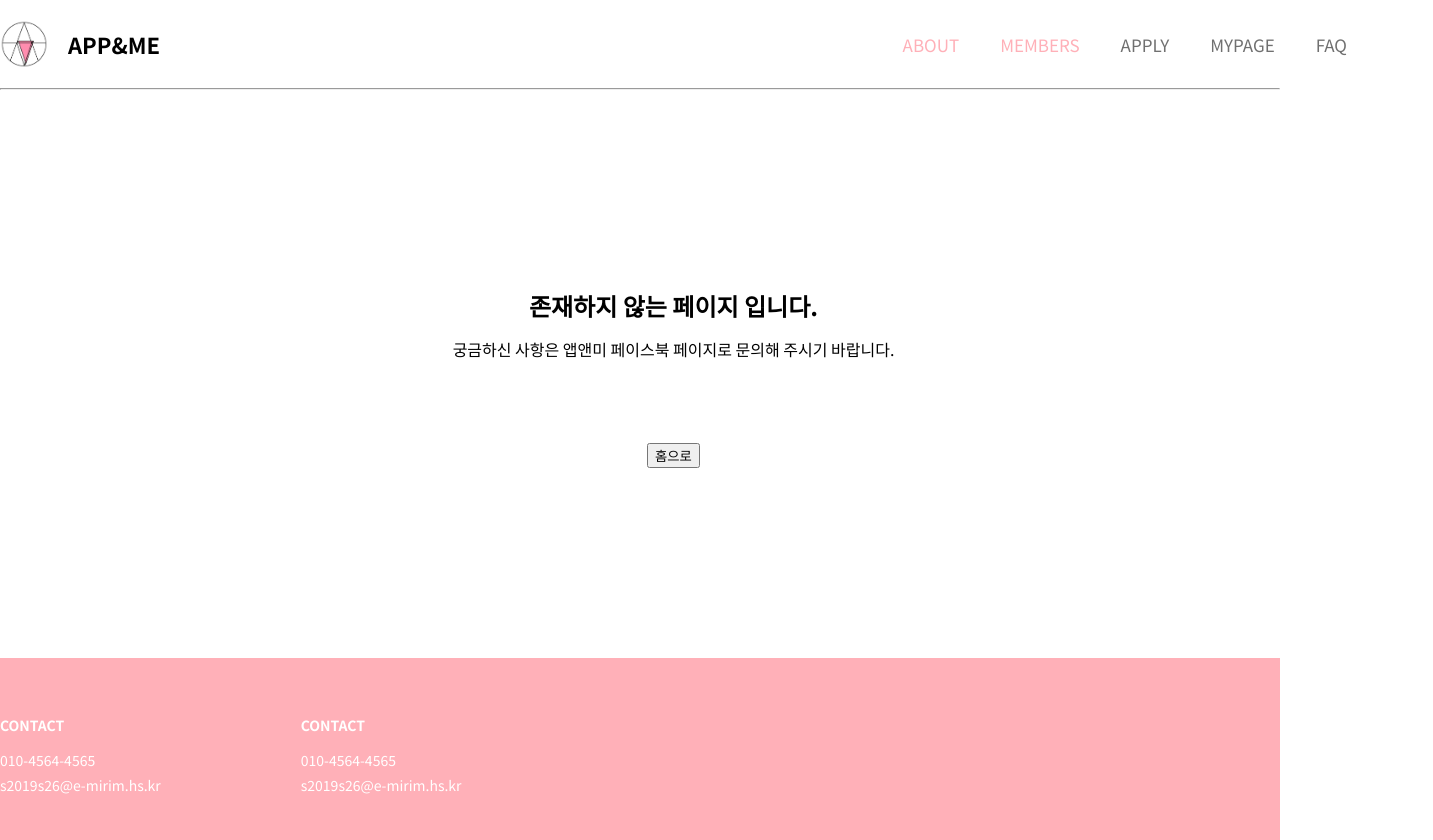
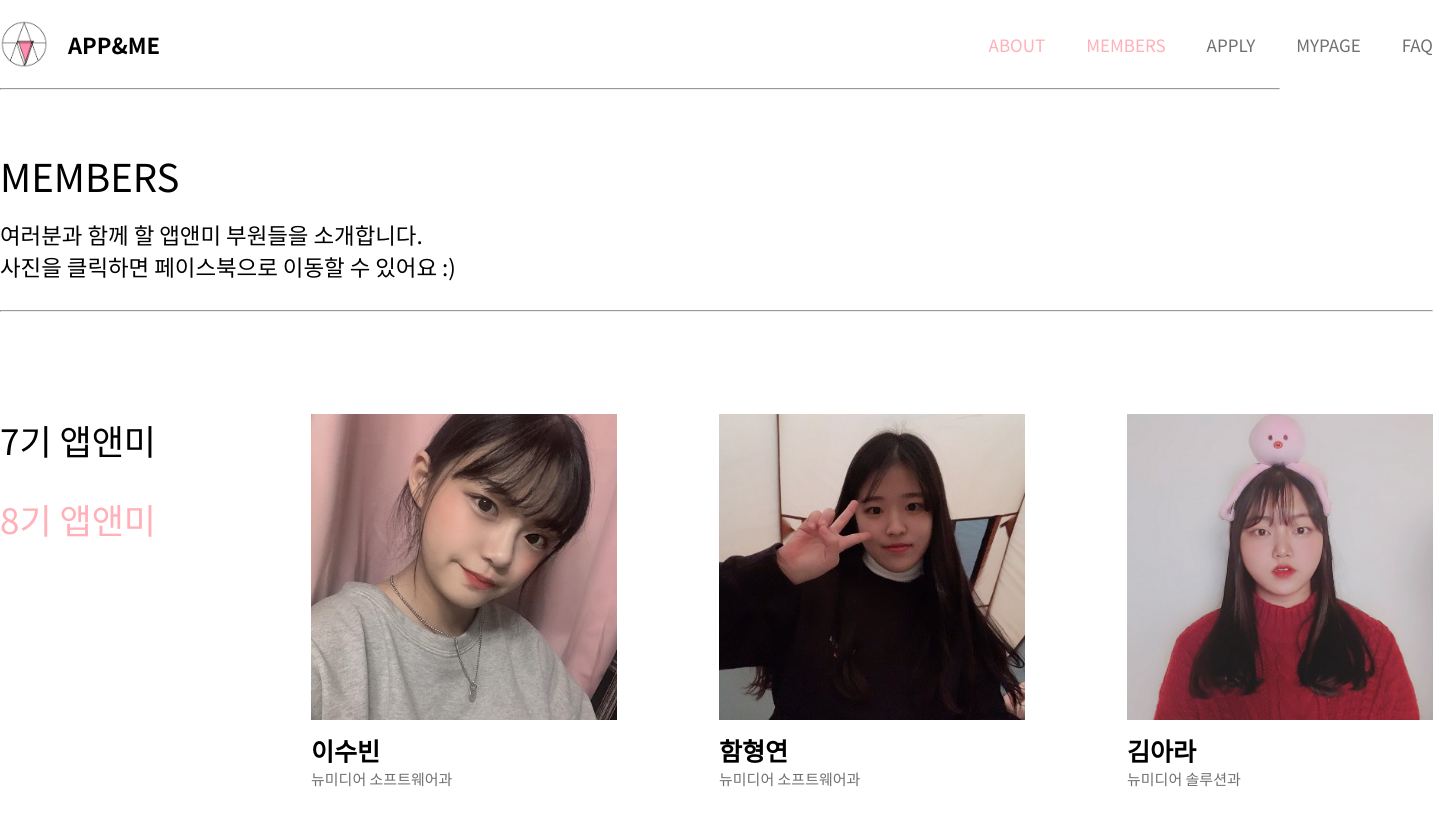
Before and after one commit to Sookhee/AppandMe-Website2020, a React (Create React App) app in the folder client/: page /members in a window 1280 px wide. Shown: the top 840 px of the page, 1433 px wide, since content can reach past the window. Built offline with nearby package versions, Linux system fonts and the light colour scheme.

Commit message:
member 수정

```diff
--- a/client/src/App.js
+++ b/client/src/App.js
@@ -6,6 +6,7 @@ import Navbar from './container/Navbar/Navbar';
 import Footer from './container/Footer/Footer';
 import NotFound from './component/NotFound';
 import About from './container/About/About';
+import Member from './container/Members/Members';
 
 function App() {
   return (
@@ -15,6 +16,7 @@ function App() {
           <main>
             <Switch>
               <Route exact={true} path="/" component={About}/>
+              <Route path="/members" component={Member}/>
               <Route component={NotFound}/>
             </Switch>
           </main>
--- a/client/src/container/Footer/Footer.scss
+++ b/client/src/container/Footer/Footer.scss
@@ -17,7 +17,7 @@ footer{
 // Desktop, Labtop
 @media (min-width: 1025px) {
     footer{
-        .container{width: 1347px; margin: 0 auto; display: flex; justify-content: space-between;}
+        .container{width: 1433px; margin: 0 auto; display: flex; justify-content: space-between;}
         .wrap-contact{
             font-size: 14px;
             padding: 57px 0;
--- /dev/null
+++ b/client/src/container/Members/Members.js
@@ -0,0 +1,147 @@
+import React, {useState} from 'react';
+import Titlebar from '../../component/Titlebar';
+import './Members.scss';
+
+import Profile7th1 from '../../image/members/7th/정민지.jpg';
+import Profile7th2 from '../../image/members/7th/소민지.jpg';
+import Profile7th3 from '../../image/members/7th/이현수.jpg';
+import Profile7th4 from '../../image/members/7th/서채원.jpg';
+import Profile7th5 from '../../image/members/7th/윤주하.jpg';
+import Profile7th6 from '../../image/members/7th/주선우.jpg';
+
+import Profile8th1 from '../../image/members/8th/이수빈.jpg';
+import Profile8th2 from '../../image/members/8th/함형연.jpg';
+import Profile8th3 from '../../image/members/8th/김아라.png';
+import Profile8th4 from '../../image/members/8th/맹수연.jpg';
+import Profile8th5 from '../../image/members/8th/권유빈.jpg';
+import Profile8th6 from '../../image/members/8th/오연서.jpg';
+
+const Members = () => {
+    const [is7th, setIs7th] = useState(false);
+    const setIs7thTrueHandler = () => {setIs7th(true);}
+    const setIs7thFalseHandler = () => {setIs7th(false);}
+
+    const memberList =  {
+        th7: [
+            {
+                name: '정민지',
+                major: '뉴미디어 소프트웨어과',
+                profileImg: Profile7th1,
+                facebookUrl: 'https://www.facebook.com/MinjiJeong02'
+            },{
+                name: '소민지',
+                major: '뉴미디어 소프트웨어과',
+                profileImg: Profile7th2,
+                facebookUrl: 'https://www.facebook.com/profile.php?id=100009610962191'
+            },{
+                name: '이현수',
+                major: '뉴미디어 솔루션과',
+                profileImg: Profile7th3,
+                facebookUrl: 'https://www.facebook.com/profile.php?id=100009075758105'
+            },{
+                name: '서채원',
+                major: '뉴미디어 디자인과',
+                profileImg: Profile7th4,
+                facebookUrl: 'https://www.facebook.com/profile.php?id=100009601390266'
+            },{
+                name: '윤주하',
+                major: '뉴미디어 디자인과',
+                profileImg: Profile7th5,
+                facebookUrl: 'https://www.facebook.com/profile.php?id=100000911379372'
+            },{
+                name: '주선우',
+                major: '뉴미디어 디자인과',
+                profileImg: Profile7th6,
+                facebookUrl: 'https://www.facebook.com/profile.php?id=100004550599183'
+            },
+        ],
+        th8: [
+            {
+                name: '이수빈',
+                major: '뉴미디어 소프트웨어과',
+                profileImg: Profile8th1,
+                facebookUrl: 'https://www.facebook.com/profile.php?id=100005096685966'
+            },{
+                name: '함형연',
+                major: '뉴미디어 소프트웨어과',
+                profileImg: Profile8th2,
+                facebookUrl: 'https://www.facebook.com/profile.php?id=100008652840731'
+            },{
+                name: '김아라',
+                major: '뉴미디어 솔루션과',
+                profileImg: Profile8th3,
+                facebookUrl: 'https://www.facebook.com/profile.php?id=100034567932008'
+            },{
+                name: '맹수연',
+                major: '뉴미디어 솔루션과',
+                profileImg: Profile8th4,
+                facebookUrl: 'https://www.facebook.com/profile.php?id=100011719852951'
+            },{
+                name: '권유빈',
+                major: '뉴미디어 디자인과',
+                profileImg: Profile8th5,
+                facebookUrl: 'https://www.facebook.com/profile.php?id=100024626683649'
+            },{
+                name: '오연서',
+                major: '뉴미디어 디자인과',
+                profileImg: Profile8th6,
+                facebookUrl: 'https://www.facebook.com/profile.php?id=100009078326333'
+            },
+        ]
+    }
+
+    return (
+        <div className="members">
+            <div className="container">
+                <Titlebar
+                    title={"MEMBERS"}
+                    note1={"여러분과 함께 할 앱앤미 부원들을 소개합니다."}
+                    note2={"사진을 클릭하면 페이스북으로 이동할 수 있어요 :)"}
+                />
+                <div className="members-profile">
+                    <div className="members-menu">
+                        <div onClick={setIs7thTrueHandler} style={is7th ? {color: '#ffb0b8'} : {color: 'black'}}>7기 앱앤미</div>
+                        <div onClick={setIs7thFalseHandler} style={is7th ? {color: 'black'} : {color: '#ffb0b8'}}>8기 앱앤미</div>
+                    </div>
+                    <div className="members-wrap">
+                        {
+                            is7th ? (
+                                memberList.th7.map((member, i) => {
+                                    return (<Member name={member.name}
+                                                    major={member.major}
+                                                    profileImg={member.profileImg}
+                                                    facebookUrl={member.facebookUrl}
+                                                    key={i}
+                                    />);
+                                })
+                            ) : (
+                                memberList.th8.map((member, i) => {
+                                    return (<Member name={member.name}
+                                                    major={member.major}
+                                                    profileImg={member.profileImg}
+                                                    facebookUrl={member.facebookUrl}
+                                                    key={i}
+                                    />);
+                                })
+                            )
+                        }
+                    </div>
+                </div>
+            </div>
+        </div>
+    );
+}
+
+const Member = (props) => {
+    return (
+        <div className="member">
+            <a href={props.facebookUrl} target="blank">
+                <div className="member-img" style={{backgroundImage: `url(${props.profileImg})`}}></div>
+                <div className="member-name">{props.name}</div>
+                <div className="member-major">{props.major}</div>
+            </a>
+        </div>
+    )
+}
+
+export default Members;
--- /dev/null
+++ b/client/src/container/Members/Members.scss
@@ -0,0 +1,88 @@
+// All
+.members-profile{
+    display: flex;
+    flex-wrap: wrap;
+    justify-content: space-between;
+
+    .members-wrap{
+        display: flex;
+        flex-wrap: wrap;
+        justify-content: space-between;
+    }
+}
+
+.member{
+    .member-img{
+        background-repeat: no-repeat;
+        background-size: cover;
+        background-position: center;
+    }
+    .member-name{font-weight: 700;}
+    .member-major{color: #707070;}
+}
+
+// Desktop, Labtop
+@media (min-width: 1025px) {
+    .members{
+        .members-profile{
+            margin: 102px 0 221px;
+            .members-menu{
+                font-size: 35px;
+                div{margin-bottom: 28px;}
+            }
+            .members-wrap{
+                width: 1122px;
+            }
+        }
+    }
+
+    .member{
+        .member-img{width: 306px; height: 306px; margin-bottom: 12px;}
+        .member-name{font-size: 25px;}
+        .member-major{font-size: 15px; margin-bottom: 59px;}
+    }
+}
+
+// Tablet
+@media (min-width: 481px) and (max-width: 1024px) {
+    .members{
+        .members-profile{
+            margin: 60px 0 120px;
+            .members-menu{
+                font-size: 1.2em;
+                div{margin-bottom: 8px;}
+            }
+            .members-wrap{
+                width: 76%;
+            }
+        }
+    }
+
+    .member{
+        .member-img{width: 18vw; height: 18vw; margin-bottom: 10px;}
+        .member-name{font-size: 1.2em; }
+        .member-major{width: 18vw; overflow:hidden; text-overflow:ellipsis; white-space:nowrap; font-size: 0.9em; margin-bottom: 50px;}
+    }
+}
+
+// Mobile
+@media (max-width: 480px) {
+    .members{
+        .members-profile{
+            margin: 40px 0 80px;
+            .members-menu{
+                margin-bottom: 20px;
+                div{margin-bottom: 4px;}
+            }
+            .members-wrap{
+                width: 100%;
+            }
+        }
+    }
+
+    .member{
+        .member-img{width: 36vw; height: 36vw; margin-bottom: 10px;}
+        .member-name{font-size: 1em; }
+        .member-major{width: 36vw; overflow:hidden; text-overflow:ellipsis; white-space:nowrap; font-size: 0.8em; margin-bottom: 30px;}
+    }
+}
--- a/client/src/container/Navbar/Navbar.scss
+++ b/client/src/container/Navbar/Navbar.scss
@@ -26,7 +26,7 @@
     .nav-menu-pc{display: block;}
     .nav-menu-mobile{display: none;}
     .nav-brand{font-size: 22px;}
-    .container{width: 1347px; margin: 0 auto;}
+    .container{width: 1433px; margin: 0 auto;}
     .nav-logo{
         width: 48px;
         height: 48px;
```
Also changed, not shown: client/src/container/Member/Member.js (deleted), client/src/container/Member/Member.scss (deleted).
